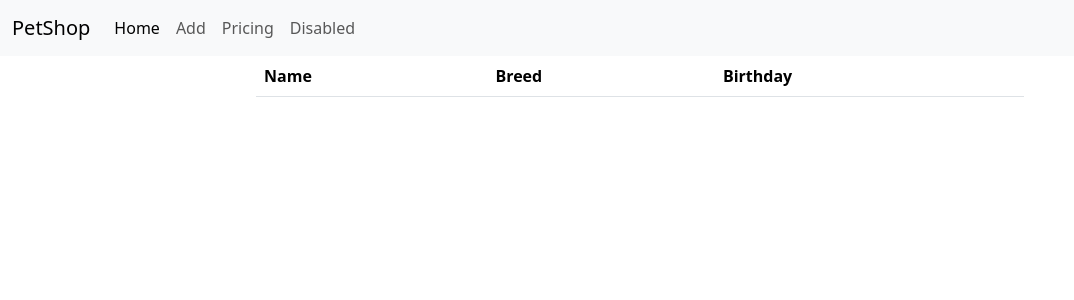
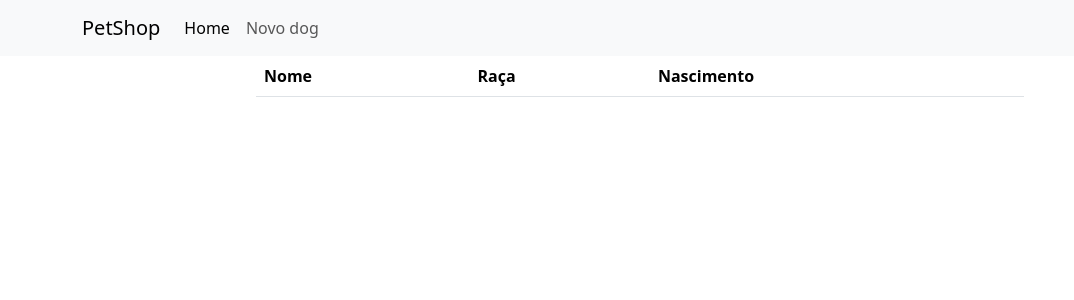
Before and after one commit to kanzakisuemi/petshop, a PHP site: page /petshop/ in a window 1280 px wide. Shown: the top 300 px of the page, without its empty margins (0-1074 px from the left). Run offline with PHP 8.4, Linux system fonts and the light colour scheme; data that the repository does not hold is empty.

Commit message:
improvements

```diff
--- a/alert.php
+++ b/alert.php
@@ -1,4 +1,4 @@
 <script type="text/javascript">
-  alert('Submitted successfuly!');
+  alert('Enviado com sucesso!');
   window.location.href = 'http://localhost:8080/petshop/dogs_new.php#';
 </script>
--- a/dogs/create.php
+++ b/dogs/create.php
@@ -1,6 +1,6 @@
 <?php
   header('location:alert.php');
-  include 'inc/open_dbconn.php'; ?>
+  include './inc/open_dbconn.php'; ?>
 <?php
   $sql = "INSERT INTO dogs (nome, raca, data_nascimento) VALUES (?, ?, ?)";
   $stmt = $conn->prepare($sql);
@@ -13,4 +13,4 @@
   $stmt->execute();
   $stmt->close();
 ?>
-<?php include 'inc/close_dbconn.php'; ?>
+<?php include './inc/close_dbconn.php'; ?>
--- a/inc/footer.php
+++ b/inc/footer.php
@@ -1,3 +1,4 @@
 		<?php include 'close_dbconn.php'; ?>
+		</div>
 	</body>
 </html>
--- a/inc/navbar.php
+++ b/inc/navbar.php
@@ -1,15 +1,13 @@
 <nav class="navbar navbar-expand-lg bg-body-tertiary">
-  <div class="container-fluid">
-    <a class="navbar-brand" href="#">PetShop</a>
+  <div class="container">
+    <a class="navbar-brand" href="http://localhost:8080/petshop/index.php">PetShop</a>
     <button class="navbar-toggler" type="button" data-bs-toggle="collapse" data-bs-target="#navbarNavAltMarkup" aria-controls="navbarNavAltMarkup" aria-expanded="false" aria-label="Toggle navigation">
       <span class="navbar-toggler-icon"></span>
     </button>
     <div class="collapse navbar-collapse" id="navbarNavAltMarkup">
       <div class="navbar-nav">
-        <a class="nav-link active" aria-current="page" href="index.php">Home</a>
-        <a class="nav-link" href="dogs_new.php">Add</a>
-        <a class="nav-link" href="#">Pricing</a>
-        <a class="nav-link" href="#">Disabled</a>
+        <a class="nav-link active" aria-current="page" href="http://localhost:8080/petshop/index.php">Home</a>
+        <a class="nav-link" href="http://localhost:8080/petshop/dogs/new.php">Novo dog</a>
       </div>
     </div>
   </div>
--- a/index.php
+++ b/index.php
@@ -3,9 +3,9 @@
 <table class="table caption-top" style="width: 60%; margin: auto;">
   <thead>
     <tr>
-      <th>Name</th>
-      <th>Breed</th>
-      <th>Birthday</th>
+      <th>Nome</th>
+      <th>Raça</th>
+      <th>Nascimento</th>
     </tr>
   </thead>
   <tbody>
```
Also changed, not shown: dogs/new.php (+13 -11 lines).
